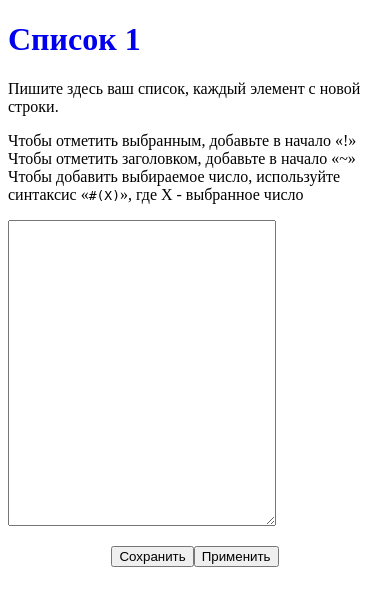
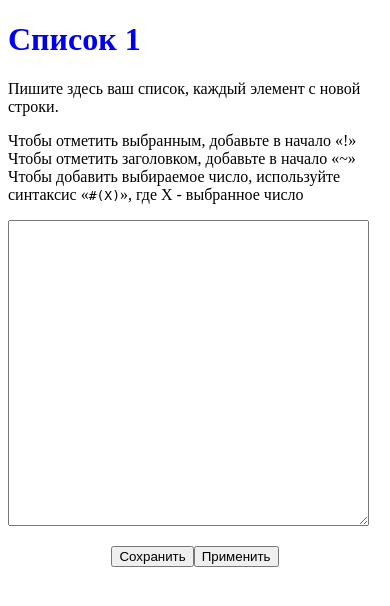
Before and after one commit to dprofe07/product-list, a Flask app: page /1/edit in a window 390 px wide. Shown: the top 606 px of the page. Run offline with Flask 3, Linux system fonts and the light colour scheme.

Commit message:
add mobile support, bug fix

```diff
--- a/app.py
+++ b/app.py
@@ -3,8 +3,7 @@ import re
 import time
 from threading import Thread
 
-from bottle import redirect
-from flask import Flask, render_template, request
+from flask import Flask, render_template, request, redirect
 
 from data_storage import DataStorage
 from list_item import ListItem
--- a/templates/edit_list.html
+++ b/templates/edit_list.html
@@ -3,9 +3,10 @@
 <html>
     <head>
         <title>Список {{ identifier }} | Список продуктов</title>
+        <meta name="viewport" content="width=device-width, initial-scale=1.0">
         <style>
             textarea {
-                width: 70%;
+                width: 95%;
                 min-height: 300px;
                 resize: vertical;
                 font-size: 1.5em;
--- a/templates/exported_list.html
+++ b/templates/exported_list.html
@@ -3,12 +3,13 @@
 <html>
     <head>
         <title>Список {{ identifier }} | Список продуктов</title>
+        <meta name="viewport" content="width=device-width, initial-scale=1.0">
         <style>
             a {
                 text-decoration: none;
             }
             textarea {
-                width: 70%;
+                width: 95%;
                 min-height: 300px;
                 resize: vertical;
                 font-size: 2em;
--- a/templates/view_list.html
+++ b/templates/view_list.html
@@ -3,6 +3,7 @@
 <html>
     <head>
         <title>Список {{ identifier }} | Список продуктов</title>
+        <meta name="viewport" content="width=device-width, initial-scale=1.0">
         <style>
             a {
                 text-decoration: none;
@@ -18,7 +19,8 @@
         {% for i in range(lst.__len__()) %}
             {{ lst[i].to_default_view(i) | safe }}
         {% endfor %}
-        <p><button onclick="open_exported_page()">Экспорт</button><button onclick="clear_selection()">Очистить</button></p>
+        <p><button onclick="open_exported_page()">Экспорт</button>
+            <button onclick="clear_selection()">Очистить</button></p>
 
         <script lang="javascript">
             function open_exported_page() {
```
